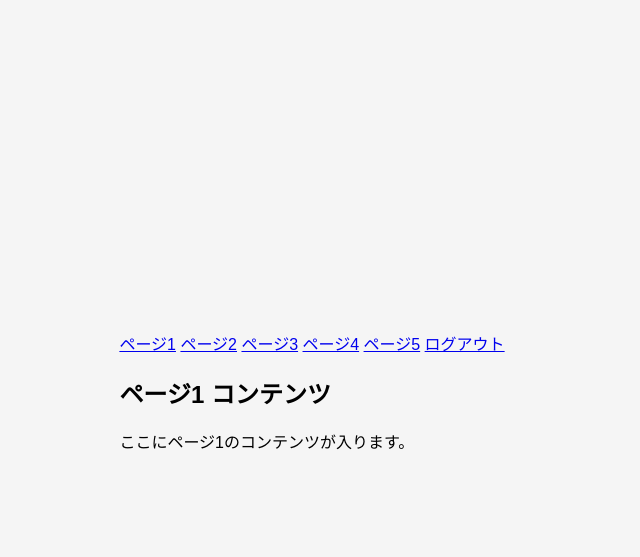
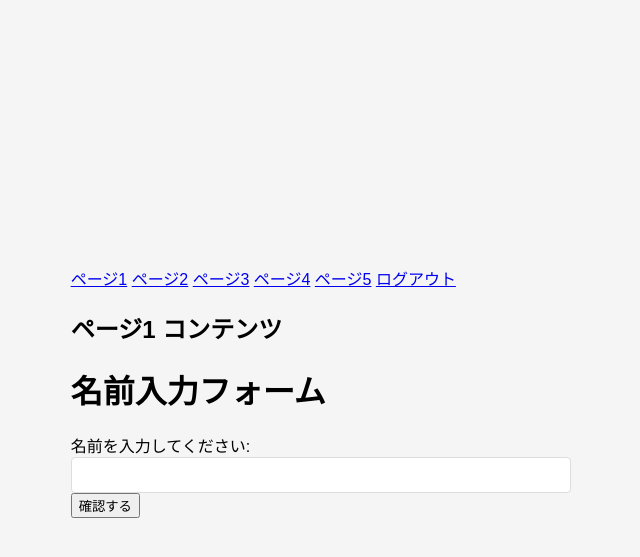
Before and after one commit to Forbusinessuseyukikoishiguro/gitstudy, a Flask app: page /page1 in a window 1280 px wide. Shown: the top 557 px of the page, without its empty margins (328-968 px from the left). Run offline with Flask 3, Linux system fonts and the light colour scheme; the visitor is signed in with stand-in values (Sample User, id 1).

Commit message:
２画面目作成

```diff
--- a/templates/login.html
+++ b/templates/login.html
@@ -13,6 +13,7 @@
             <div class="error-message">{{ error }}</div>
         {% endif %}
         <form method="POST" action="{{ url_for('login') }}">
+            <h3>ログインID</h3>
             <div class="form-group">
                 <input
                     size="20"
@@ -23,7 +24,7 @@
                     placeholder="ログインID※メールアドレス"
                     required>
             </div>
-
+            <h3>パスワード</h3>
             <div class="form-group">
                 <input
                     size="20"
--- a/templates/page1.html
+++ b/templates/page1.html
@@ -20,7 +20,16 @@
         <div class="content-area">
             <h2>ページ1 コンテンツ</h2>
             <div class="page-content">
-                <p>ここにページ1のコンテンツが入ります。</p>
+                <p> <h1>名前入力フォーム</h1>
+                    <form method="POST">
+                        <label for="member_secret_answer">名前を入力してください:</label>
+                        <input
+                            size="20"
+                            name="member_secret_answer"
+                            id="member_secret_answer"
+                            type="text"
+                        >
+                        <button type="submit">確認する</button></p>
             </div>
         </div>
     </div>
```
